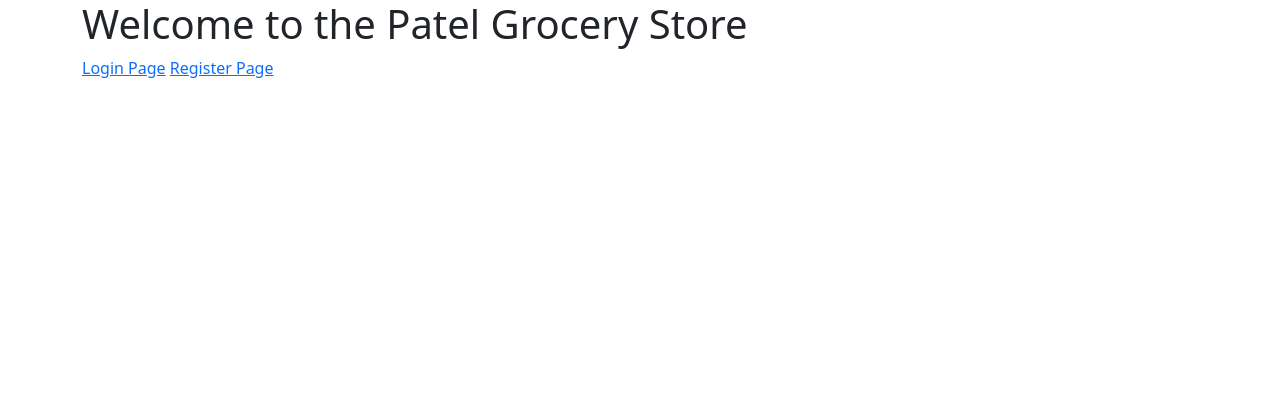
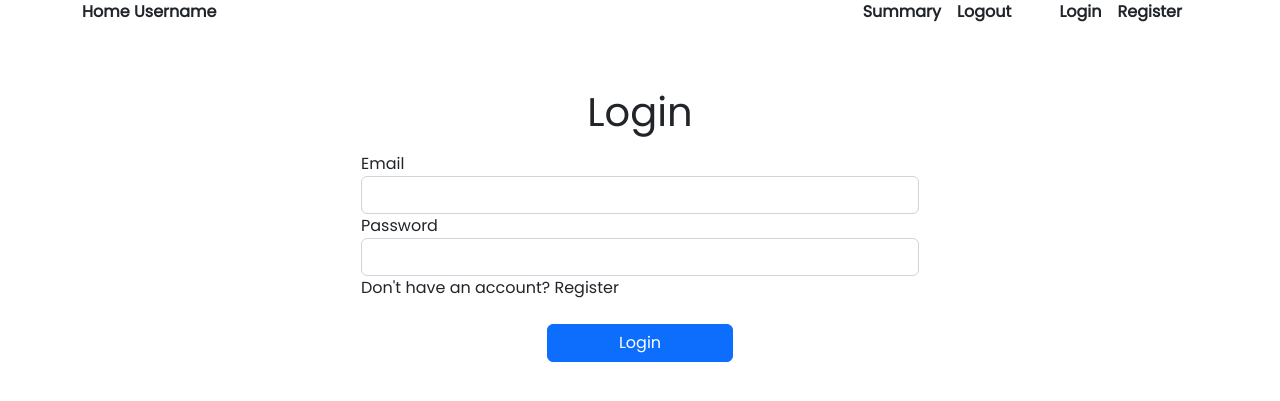
Before and after one commit to MrCrafty/IITM_BS_MAD-1_PROJECT, a Flask app: page / in a window 1280 px wide. Shown: the top 401 px of the page. Run offline with Flask 3, Linux system fonts and the light colour scheme; parts of the project's set-up code (start-up, migrations or seed data) failed here and were passed over.

Commit message:
changes commit

```diff
--- a/Code/website/auth.py
+++ b/Code/website/auth.py
@@ -6,7 +6,7 @@ from .models import User
 auth = Blueprint('auth', __name__)
 
 
-@auth.route('/login', methods=['POST', 'GET'])
+@auth.route('/', methods=['POST', 'GET'])
 def login():
     if request.method == 'POST':
         email = request.form.get('email')
--- a/Code/website/static/style.css
+++ b/Code/website/static/style.css
@@ -1,21 +1,29 @@
-.login-container{
-    height: 100vh;
-    display: flex;
-    justify-content: center;
-    align-items: center;
+@import url("https://fonts.googleapis.com/css2?family=Poppins&display=swap");
+
+html {
+  margin: 0;
+  padding: 0;
 }
-.login{
-    border-radius: 50px;
-    background-color: #d6d6d6;
-    /* height: 70%; */
-    /* width: 50%; */
-    padding: 20% 10%;
+
+li {
+  list-style: none;
 }
-.login-form{
-    display: flex;
-    justify-content: center;
-    flex-direction: column;
+
+body {
+  font-family: "Poppins", sans-serif;
+  font-weight: 400;
 }
-.login-submit{
-    margin-top: 25px;
+a {
+  text-decoration: none;
+  color: inherit;
 }
+
+.login-form {
+  display: flex;
+  justify-content: center;
+  flex-direction: column;
+}
+
+.manager-logout-list li {
+  margin-right: 1rem;
+}
--- a/Code/website/templates/Base.html
+++ b/Code/website/templates/Base.html
@@ -20,7 +20,26 @@
     <link rel="stylesheet" href="{{url_for('static', filename='style.css')}}" />
   </head>
   <body>
-    <header></header>
+    <header class="fw-bold fs-6">
+      <div class="container d-flex flex-row justify-content-between">
+        <div>
+          <a href="/">Home</a>
+          <a href="#">
+            Username
+          </a>
+        </div>
+        <div class="manager-logout-list d-flex flex-row">
+          <ul class="d-flex flex-row">
+            <li><a href="#">Summary</a></li>
+            <li><a href="#">Logout</a></li>
+          </ul>
+          <ul class="login-list d-flex flex-row">
+            <li><a href="{{url_for('auth.login')}}">Login</a></li>
+            <li><a href="{{url_for('auth.register')}}">Register</a></li>
+          </ul>
+        </div>
+      </div>
+    </header>
 
       {% with messages = get_flashed_messages(with_categories=true) %} {% if messages %} {% for category, message in messages %}
       {%if category=="error"%}
--- a/Code/website/templates/Home.html
+++ b/Code/website/templates/Home.html
@@ -1,6 +1,19 @@
-{%extends 'Base.html'%} {%block title%}Grocery Store{%endblock%} {%block
-content%}
-<h1>Welcome to the Patel Grocery Store</h1>
-<a href="{{url_for('auth.login')}}">Login Page</a>
-<a href="{{url_for('auth.register')}}">Register Page</a>
-{%endblock%} `
+{%extends 'Base.html'%} {%block title%}Login{%endblock%} {%block content%}
+
+<div class="login-container">
+  <div class="register col-10 col-md-8 col-lg-6 mx-auto mt-5">
+    <h2 class="text-center fs-1 mb-3">Login</h2>
+    <form method="post" class="login-form">
+      <label for="email" class="label-email">Email</label>
+      <input type="email" name="email" class="form-control" />
+      <label for="password" class="label-password">Password</label>
+      <input type="password" name="password" class="form-control" />
+      <a href="/register">Don't have an account? Register</a>
+      <button type="submit" class="btn btn-primary col-4 mx-auto mt-4">
+        Login
+      </button>
+    </form>
+  </div>
+</div>
+
+{%endblock%}
--- a/Code/website/views.py
+++ b/Code/website/views.py
@@ -6,8 +6,3 @@ views = Blueprint('views', __name__)
 @views.route('/')
 def Home():
     return render_template('Home.html')
-
-
-@views.route('/about')
-def About():
-    return render_template('About.html')
--- /dev/null
+++ b/Related Links.txt
@@ -0,0 +1 @@
+https://www.kindsonthegenius.com/how-to-create-an-api-in-python-with-flask-step-by-step/
```
Also changed, not shown: Code/website/models.py (+4 -3 lines), Code/website/templates/Login.html (deleted, +0 -17 lines), Code/website/templates/Register.html (+3 -6 lines).
